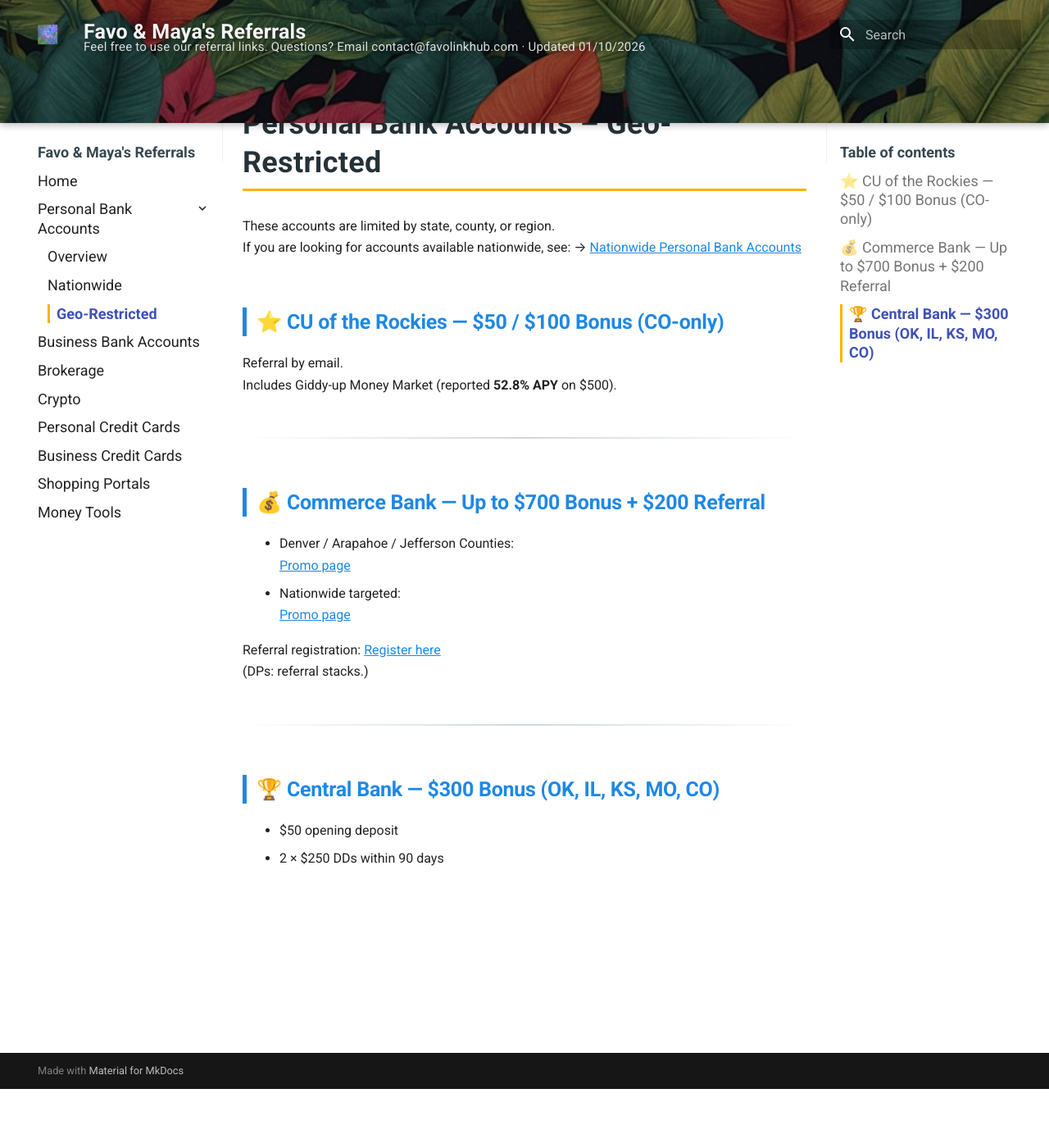
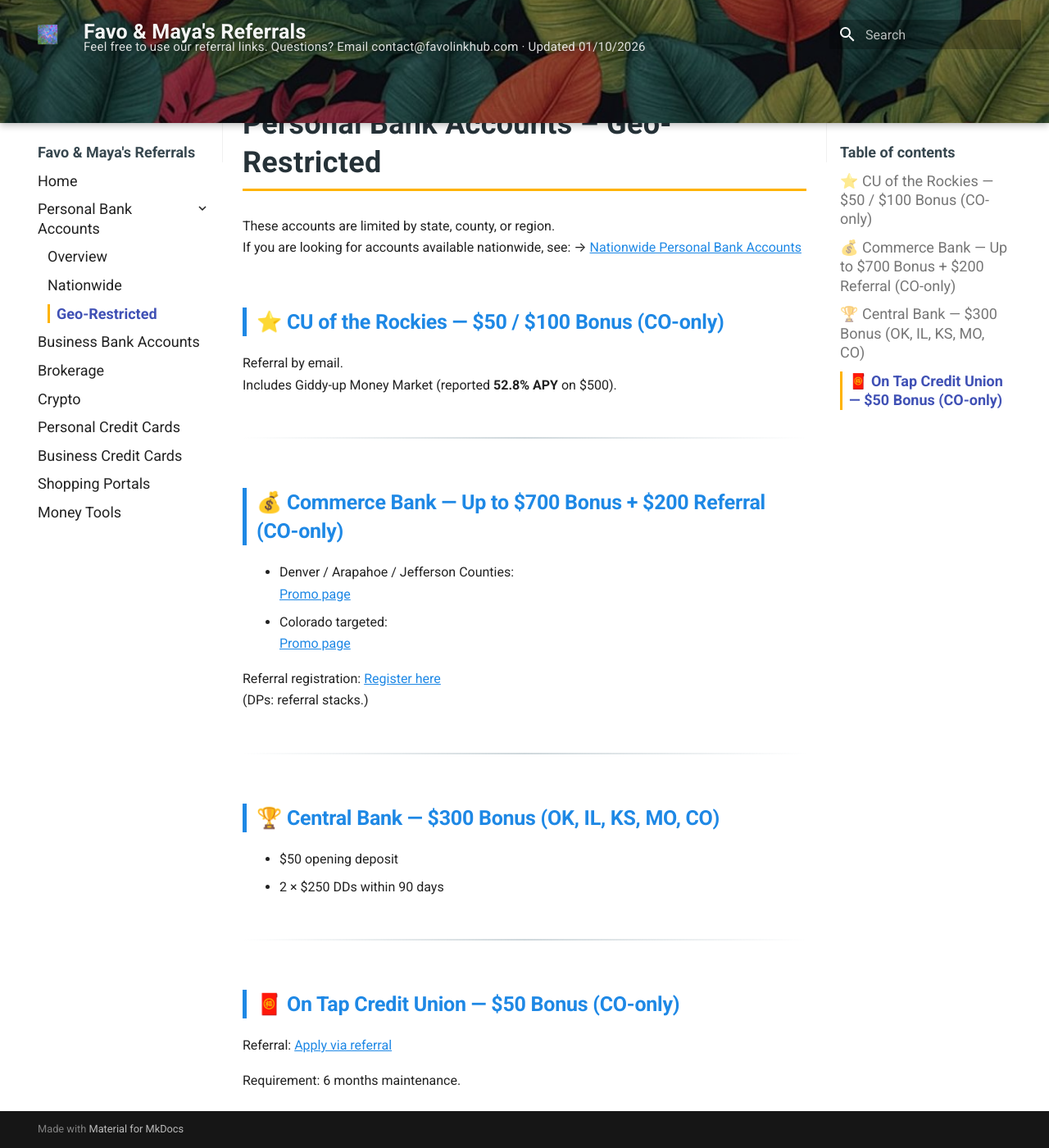
Before and after one commit to whispersofzephyr/favolinkhub-site, an MkDocs documentation site: the page built from docs/personal-bank-geo.md, in a window 1280 px wide and 1400 px high, scrolled down 72 px. Shown: the whole window at 82% size. Built offline with MkDocs 1.6.1 and Material for MkDocs 9.7.7, drawn with Linux system fonts in a browser that asks for light colours.

Commit message:
Update personal-bank-geo.md

```diff
--- a/docs/personal-bank-geo.md
+++ b/docs/personal-bank-geo.md
@@ -11,11 +11,11 @@ Includes Giddy-up Money Market (reported **52.8% APY** on $500).
 
 ---
 
-## 💰 Commerce Bank — Up to $700 Bonus + $200 Referral
+## 💰 Commerce Bank — Up to $700 Bonus + $200 Referral (CO-only)
 
 - Denver / Arapahoe / Jefferson Counties:
   [Promo page](https://www.commercebank.com/personal/2025/denverbonus)
-- Nationwide targeted:
+- Colorado targeted:
   [Promo page](https://www.commercebank.com/personal/2025/checkingbonus)
 
 Referral registration: [Register here](https://io.referlive.com/miDcq5)
@@ -27,3 +27,11 @@ Referral registration: [Register here](https://io.referlive.com/miDcq5)
 
 - $50 opening deposit
 - 2 × $250 DDs within 90 days
+
+---
+
+## 🧧 On Tap Credit Union — $50 Bonus (CO-only)
+
+Referral: [Apply via referral](https://ontapcu.ourreferralengine.com/l/ZHISHANWAN13/)
+
+Requirement: 6 months maintenance.
```
